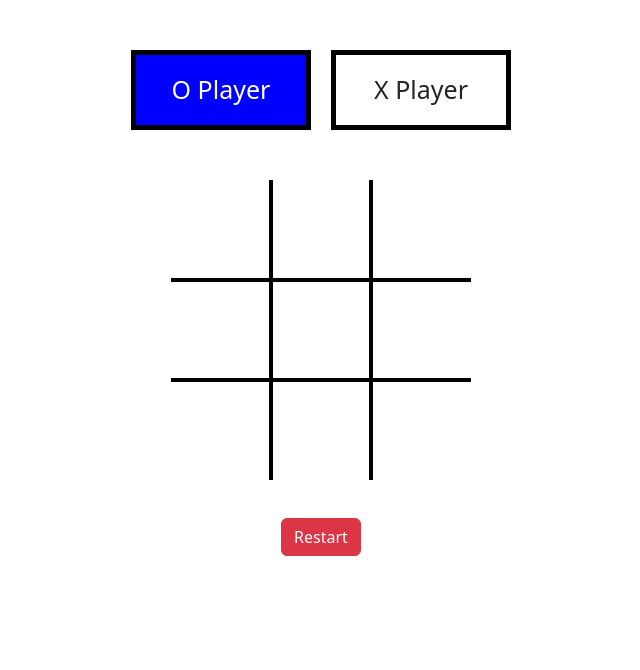
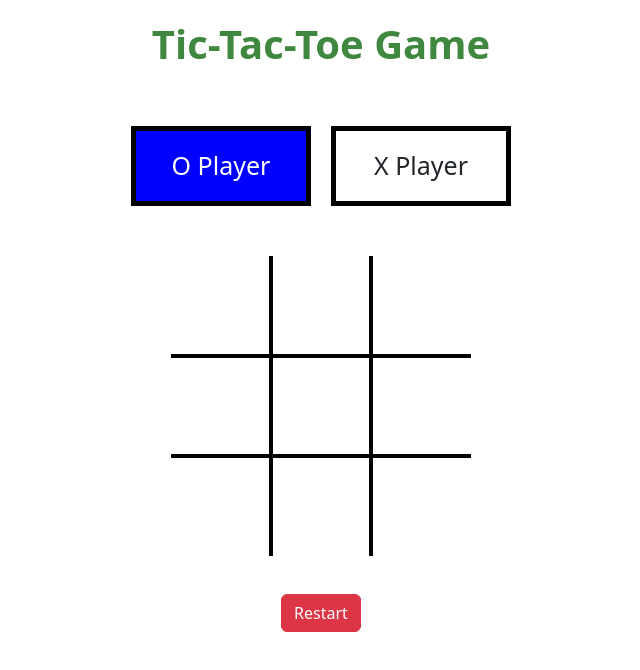
Before and after one commit to drashti162002/tic-tac-toe-game, a plain HTML site: page index.html in a window 1280 px wide. Shown: the whole page, without its empty margins (319-959 px from the left). Drawn offline with Linux system fonts and the light colour scheme.

Commit message:
last commit

```diff
--- a/css/style.css
+++ b/css/style.css
@@ -4,7 +4,12 @@ body{
     align-items: center;
     flex-direction: column;
 }
-
+.game_name{
+    margin-top: 20px;
+    font-weight: 900;
+    font-size: 40px;
+    color:rgb(64, 136, 64);
+}
 .player1{
     border: 5px solid black;
     height: 80px;
--- a/index.html
+++ b/index.html
@@ -9,6 +9,9 @@
     <link rel="stylesheet" href="css/style.css">
 </head>
 <body>
+    <div>
+        <h2 class="game_name">Tic-Tac-Toe Game</h2>
+    </div>
     <div class="players">
         <div class="player1 active" onclick="selectplayer('1')">O Player</div>
         <div class="player2 " onclick="selectplayer('2')">X Player</div>
```
